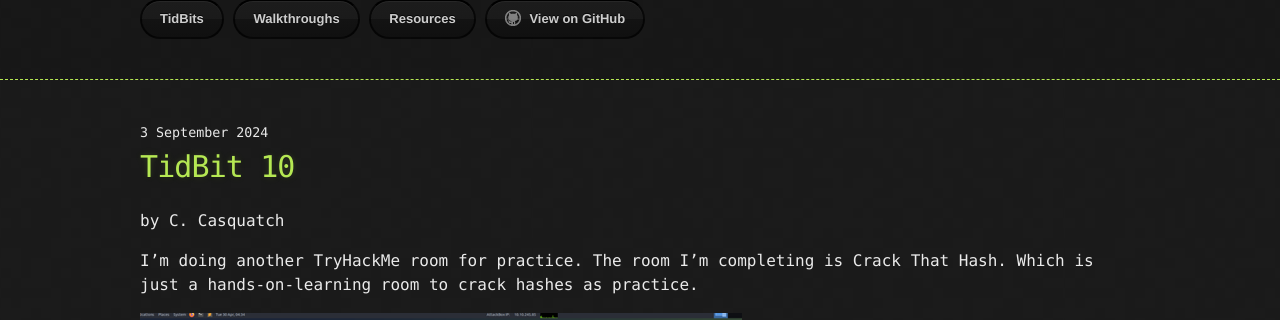
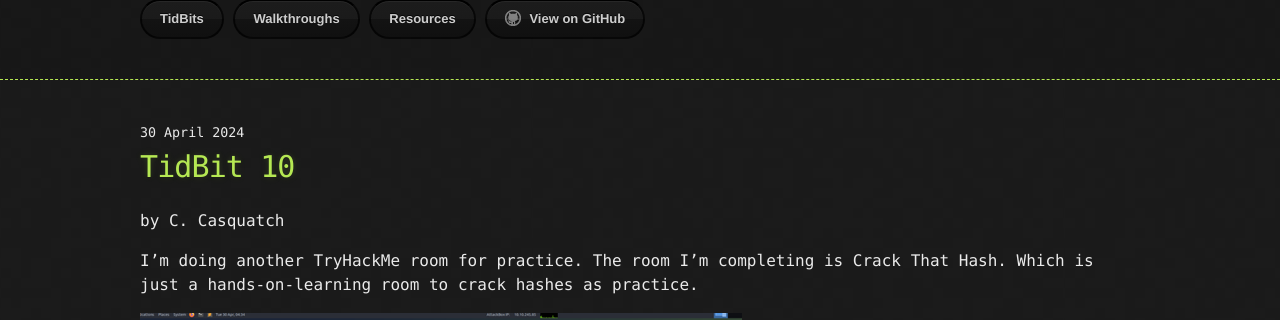
Before and after one commit to CyberCasquatch/cybercasquatch.github.io, a Jekyll site: the page built from _posts/TidBits/2024-09-03-TidBit-10.markdown, in a window 1280 px wide and 900 px high. Shown: the part 113-433 px from the top of the window. Built offline with Jekyll 4.4.1, drawn with Linux system fonts in a browser that asks for light colours.

Commit message:
Update 2024-09-03-TidBit-10.markdown

```diff
--- a/_posts/TidBits/2024-09-03-TidBit-10.markdown
+++ b/_posts/TidBits/2024-09-03-TidBit-10.markdown
@@ -1,7 +1,7 @@
 ---
 layout: post
 title:  "TidBit 10"
-date:   2024-09-03
+date:   2024-04-30
 author: C. Casquatch
 comments: false
 tag: ['Crack That Hash', 'THM']
```
